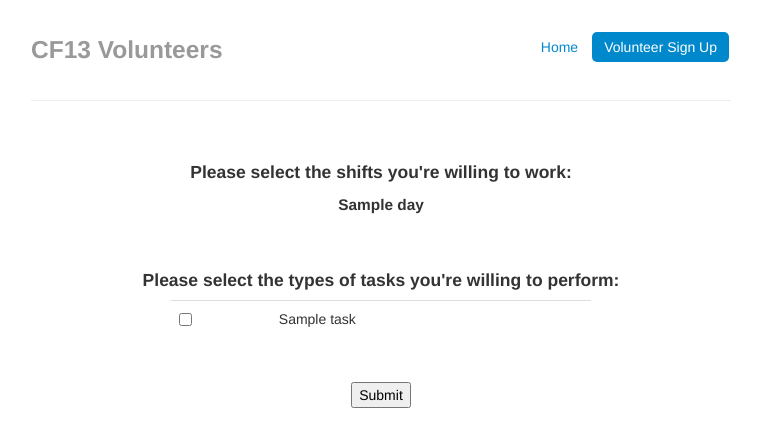
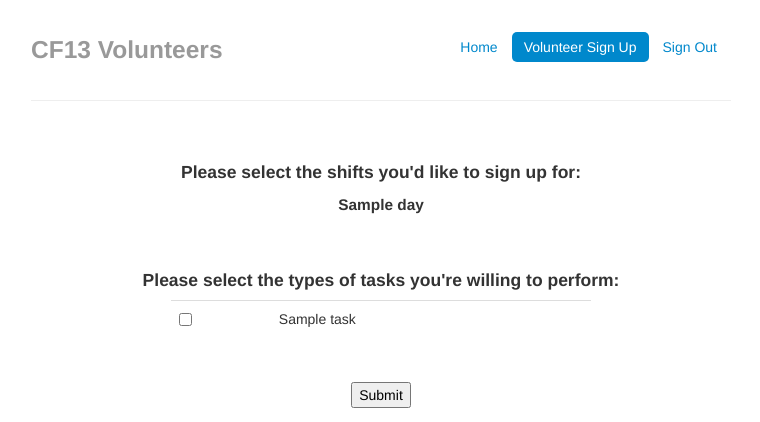
Before and after one commit to kylelady/volunteeromatic, a Flask app: template volunteeromatic/templates/index.html in a window 1280 px wide. Shown: the top 422 px of the page, without its empty margins (259-1019 px from the left). Run offline with Flask 2, Linux system fonts and the light colour scheme; the template is opened without the code that fills it: most values are stand-ins (such as "Sample title", 1, 10 or a date in 2020); some libraries are stand-ins or nearby versions.

Commit message:
added annoying js modal dialog box for confirmation

```diff
--- a/volunteeromatic/templates/index.html
+++ b/volunteeromatic/templates/index.html
@@ -100,6 +100,7 @@ function create_data() {
 	<ul class="nav nav-pills pull-right">
 		<li><a href="http://umcareerfair.org/">Home</a></li>
 		<li class="active"><a href="#">Volunteer Sign Up</a></li>
+		<li><a href="https://weblogin.umich.edu/cgi-bin/logout?https://weblogin.umich.edu/">Sign Out</a></li>
 	</ul>
 	<h3 class="muted">CF13 Volunteers</h3>
 </div>
@@ -107,7 +108,13 @@ function create_data() {
 
 <h4 id="flash" style="color: green; text-align:center">&nbsp;{{ flash if flash else '' }}&nbsp;</h4>
 
-<h4 style="text-align:center">Please select the shifts you&apos;re willing to work:</h5>
+{% if flash %}
+<script type="text/javascript">
+alert("Submission Received!\n\nReturn here to update your availability up until the time you get an email with your assigned times.");
+</script>
+{% endif %}
+
+<h4 style="text-align:center">Please select the shifts you&apos;d like to sign up for:</h5>
 <form method="post">
 <table class="schedule" id="sched_table">
 	<thead>
```
